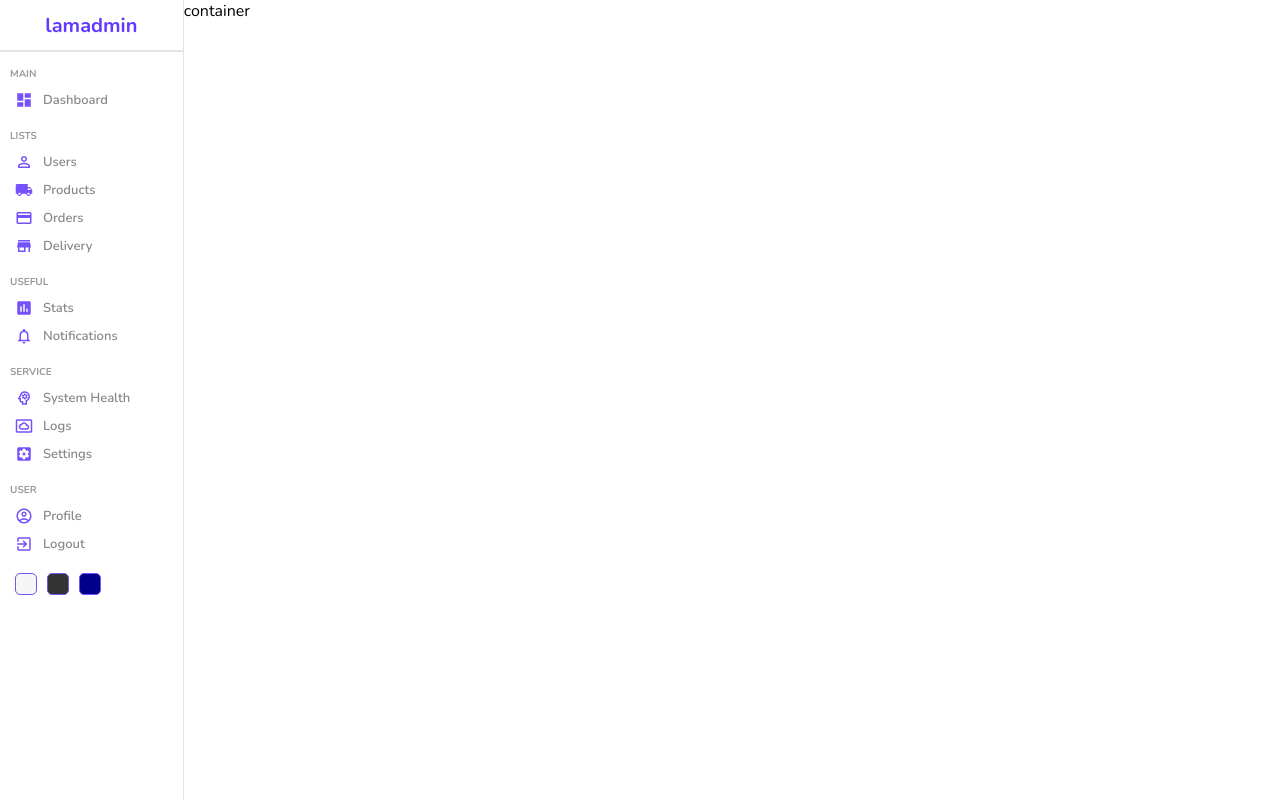
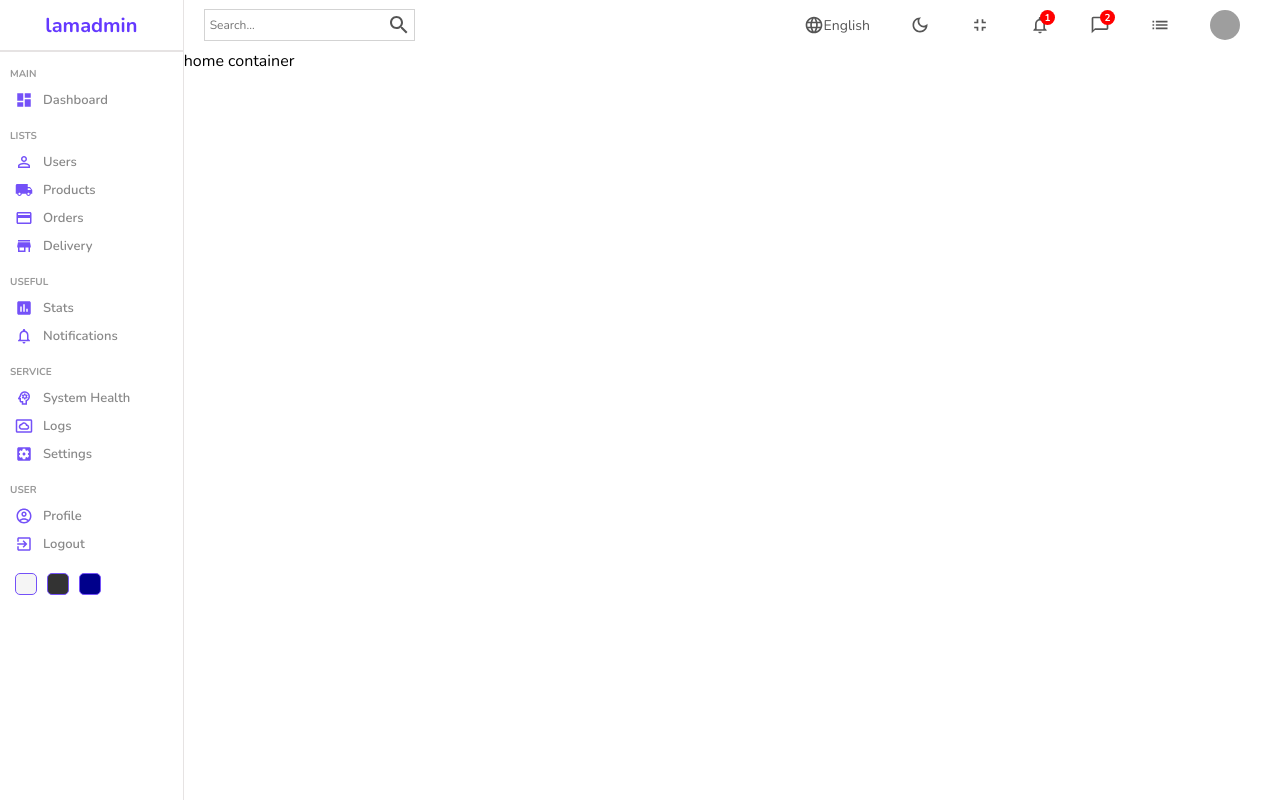
Before and after one commit to charnelito/ReactAdminPanel, a React (Create React App) app: page / in a window 1280 px wide. Built offline with nearby package versions, Linux system fonts and the light colour scheme; grey boxes are pictures that could not be loaded.

Commit message:
React NavBar Right Top Design

```diff
--- a/src/components/navbar/Navbar.jsx
+++ b/src/components/navbar/Navbar.jsx
@@ -1,8 +1,52 @@
-import "./navbar.scss"
+import "./navbar.scss";
+import SearchOutlinedIcon from "@mui/icons-material/SearchOutlined";
+import LanguageOutlinedIcon from "@mui/icons-material/LanguageOutlined";
+import DarkModeOutlinedIcon from "@mui/icons-material/DarkModeOutlined";
+import FullscreenExitOutlinedIcon from "@mui/icons-material/FullscreenExitOutlined";
+import NotificationsNoneOutlinedIcon from "@mui/icons-material/NotificationsNoneOutlined";
+import ChatBubbleOutlineOutlinedIcon from "@mui/icons-material/ChatBubbleOutlineOutlined";
+import ListOutlinedIcon from "@mui/icons-material/ListOutlined";
 
 const Navbar = () => {
   return (
-    <div className='navbar'>Navbar</div>
+    <div className='navbar'>
+      <div className="wrapper">
+        <div className="search">
+          <input type="text" placeholder="Search..." />
+          <SearchOutlinedIcon />
+        </div>
+        <div className="items">
+          <div className="item">
+            <LanguageOutlinedIcon className="icon" />
+              English
+          </div>
+          <div className="item">
+            <DarkModeOutlinedIcon className="icon" />
+          </div>
+          <div className="item">
+            <FullscreenExitOutlinedIcon className="icon" />
+          </div>
+          <div className="item">
+            <NotificationsNoneOutlinedIcon className="icon" />
+            <div className="counter">1</div>
+          </div>
+          <div className="item">
+            <ChatBubbleOutlineOutlinedIcon className="icon" />
+             <div className="counter">2</div>
+          </div>
+          <div className="item">
+            <ListOutlinedIcon className="icon" />
+          </div>
+          <div className="item">
+            <img
+              src="https://images.pexels.com/photos/941693/pexels-photo-941693.jpeg?auto=compress&cs=tinysrgb&dpr=2&w=500"
+              alt=""
+              className="avatar"
+            />
+          </div>
+        </div>
+      </div>
+    </div>
   )
 }
 
--- a/src/components/navbar/navbar.scss
+++ b/src/components/navbar/navbar.scss
@@ -0,0 +1,71 @@
+.navbar {
+  height: 50px;
+  border-bottom: 0, 5px solid rgb(231, 228, 228);
+  display: flex;
+  align-items: center;
+  font-size: 14px;
+  color: #555;
+
+  .wrapper {
+    width: 100%;
+    padding: 20px;
+    display: flex;
+    align-items: center;
+    justify-content: space-between;
+
+    .search {
+      display: flex;
+      align-items: center;
+      border: 0.5px solid lightgray;
+      padding: 3px;
+
+      input {
+        border: none;
+        outline: none;
+        background: transparent;
+
+        &::placeholder {
+          font-size: 12px;
+        }
+      }
+    }
+
+    .items {
+      display: flex;
+      align-items: center;
+
+      .item {
+        display: flex;
+        align-items: center;
+        margin: 20px;
+        position: relative;
+
+        .icon {
+          font-size: 20px;
+        }
+
+        .avatar {
+          width: 30px;
+          height: 30px;
+          border-radius: 50%;
+        }
+
+        .counter {
+          width: 15px;
+          height: 15px;
+          background-color: red;
+          border-radius: 50%;
+          color: white;
+          display: flex;
+          align-items: center;
+          justify-content: center;
+          font-size: 10px;
+          font-weight: bold;
+          position: absolute;
+          top: -5px;
+          right: -5px;
+        }
+      }
+    }
+  }
+}
--- a/src/pages/home/Home.jsx
+++ b/src/pages/home/Home.jsx
@@ -1,3 +1,4 @@
+import Navbar from "../../components/navbar/Navbar";
 import Sidebar from "../../components/sidebar/Sidebar";
 import "./home.scss"
 
@@ -5,7 +6,10 @@
   return (
       <div className="home">
           <Sidebar />
-          <div className="homeContainer">container</div>
+          <div className="homeContainer">
+            <Navbar />
+            home container
+          </div>
       </div>
   )
 }
```
